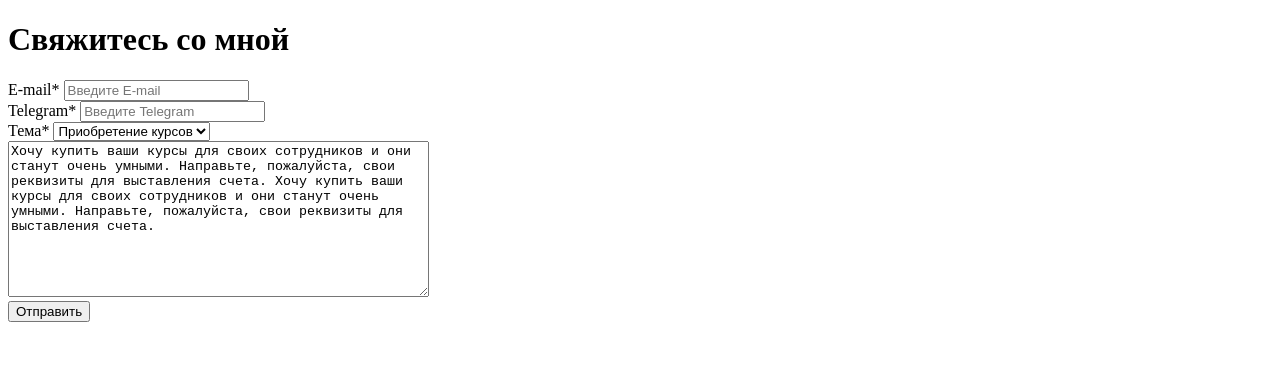
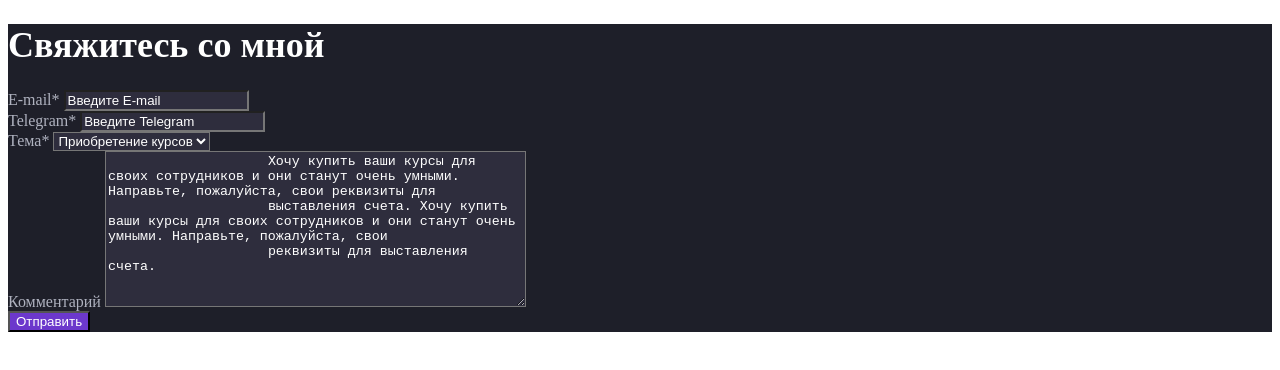
Before and after one commit to avallonn/purpleschool-html-css, a plain HTML site: page form/form.html in a window 1280 px wide. Drawn offline with Linux system fonts and the light colour scheme.

Commit message:
form Правки

```diff
--- a/form/form.html
+++ b/form/form.html
@@ -1,16 +1,19 @@
 <!DOCTYPE html>
-<html lang="en">
+<html lang="ru">
 
 <head>
     <meta charset="UTF-8">
     <meta name="viewport" content="width=device-width, initial-scale=1.0">
     <title>Вёрстка формы упражнение</title>
+    <link rel="stylesheet" href="style.css" />
 </head>
 
 <body>
     <main>
-        <h1>Свяжитесь со мной</h1>
-        <form action="#">
+        <div>
+            <h1>Свяжитесь со мной</h1>
+        </div>
+        <form action="#" method="post">
             <div>
                 <label for="email">E-mail*</label>
                 <input type="email" placeholder="Введите E-mail" id="email" required />
@@ -27,14 +30,16 @@
                 </select>
             </div>
             <div>
-                <label for="comment"></label>
-                <textarea name="comment" id="comment" placeholder="Введите комментарий" cols="50"
-                    rows="10">Хочу купить ваши курсы для своих сотрудников и они станут очень умными. Направьте, пожалуйста, свои реквизиты для выставления счета. Хочу купить ваши курсы для своих сотрудников и они станут очень умными. Направьте, пожалуйста, свои реквизиты для выставления счета.</textarea>
+                <label for="comment">Комментарий</label>
+                <textarea name="comment" id="comment" rows="10" cols="50">
+                    Хочу купить ваши курсы для своих сотрудников и они станут очень умными. Направьте, пожалуйста, свои реквизиты для
+                    выставления счета. Хочу купить ваши курсы для своих сотрудников и они станут очень умными. Направьте, пожалуйста, свои
+                    реквизиты для выставления счета.
+                </textarea>
             </div>
-            <div><button>Отправить</button></div>
-
-
-
+            <div>
+                <button>Отправить</button>
+            </div>
         </form>
     </main>
 </body>
--- /dev/null
+++ b/form/style.css
@@ -0,0 +1,35 @@
+main {
+    background-color: #1E1F29
+}
+
+label {
+    color: #AFB2BF;
+}
+
+h1 {
+    color: white;
+    font-size: 36px;
+    font-weight: bold;
+    font-family: 'Hisqaida 2018';
+
+}
+
+div {
+    background-color: #1E1F29;
+}
+
+input,
+select,
+textarea {
+    color: white;
+    background-color: #2E2D3D;
+}
+
+::placeholder {
+    color: #FFFFFF;
+}
+
+button {
+    color: #FFFFFF;
+    background-color: #6C38CC;
+}
```
